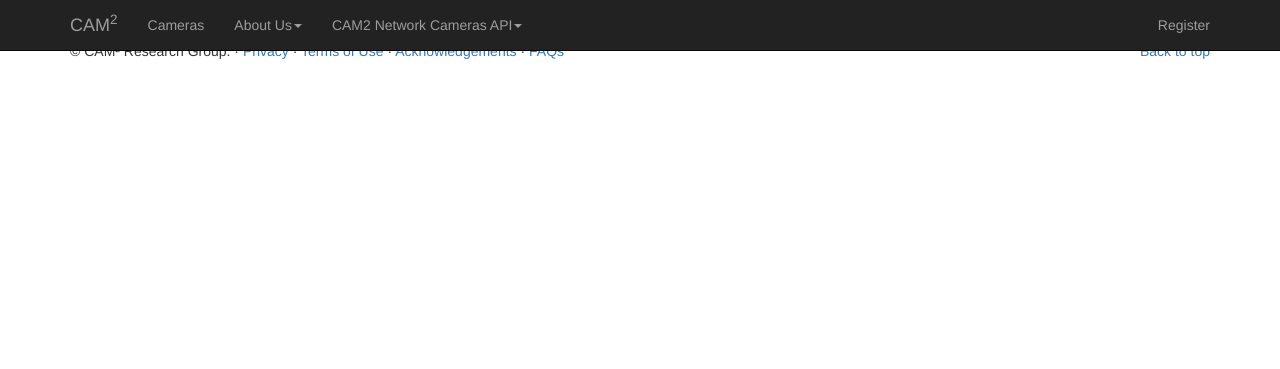
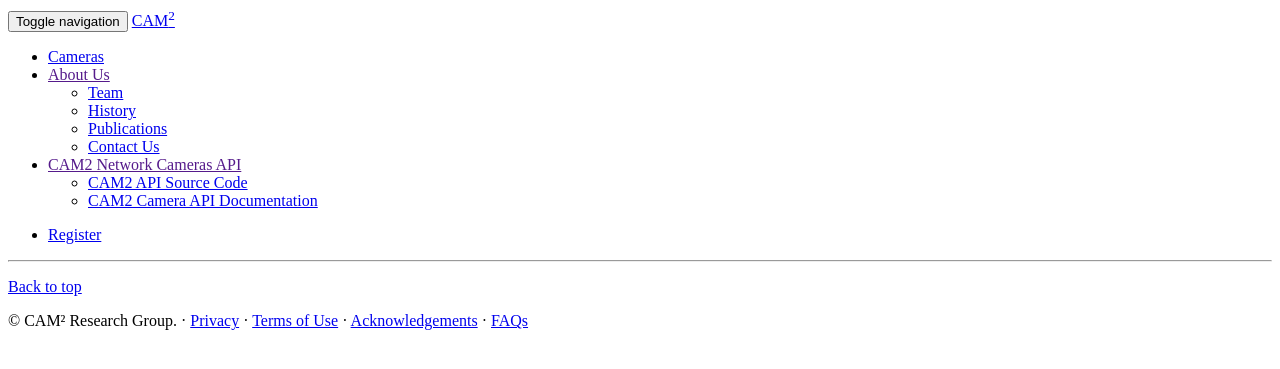
Before and after one commit to PurdueCAM2Project/CAM2API-Obsolete, a Django app: template API/templates/base.html in a window 1280 px wide. Shown: the top 369 px of the page. Run offline with Django 3.2, Linux system fonts and the light colour scheme; the template is opened without the code that fills it, so the values that code supplies are empty; some libraries are stand-ins or nearby versions.

Commit message:
changed base.html

```diff
--- a/API/templates/base.html
+++ b/API/templates/base.html
@@ -3,22 +3,7 @@
 <html lang="en">
 
 <head>
-  <meta http-equiv="Content-Type" content="text/html; charset=UTF-8">
-  <meta http-equiv="X-UA-Compatible" content="IE=edge">
-  <meta name="viewport" content="width=device-width, initial-scale=1">
-  <meta name="description" content="">
-  <meta name="author" content="">
-  <title>{% block title %}CAM²{% endblock %}</title>
 
-  <link rel='stylesheet' type='text/css' href="{% static '/css/bootstrap.min.css' %}">
-  <link rel='stylesheet' type='text/css' href="{% static '/css/font-awesome.min.css' %}">
-  <link rel='stylesheet' type='text/css' href="{% static '/css/bootstrap-social.css' %}">
-  <link rel='stylesheet' type='text/css' href="{% static '/css/base.css' %}">
-
-  <script src="https://apis.google.com/js/platform.js" async defer></script>
-  <meta name="google-signin-client_id" content="294339896954-gouidbgcpu2cktb5v42qdkelu1d0a9ks.apps.googleusercontent.com">
-  {% block css %}
-  {% endblock %}
 </head>
 
 <body>
--- a/API/urls.py
+++ b/API/urls.py
@@ -24,5 +24,5 @@ urlpatterns = [
     # url(r'^.*$', RedirectView.as_view(url='/cameras/', permanent=False), name='index'),
 ]
 
-# handler404 = 'API.views.resource_not_found'
-# handler500 = 'API.views.server_error'
+handler404 = 'API.views.resource_not_found'
+handler500 = 'API.views.server_error'
```
